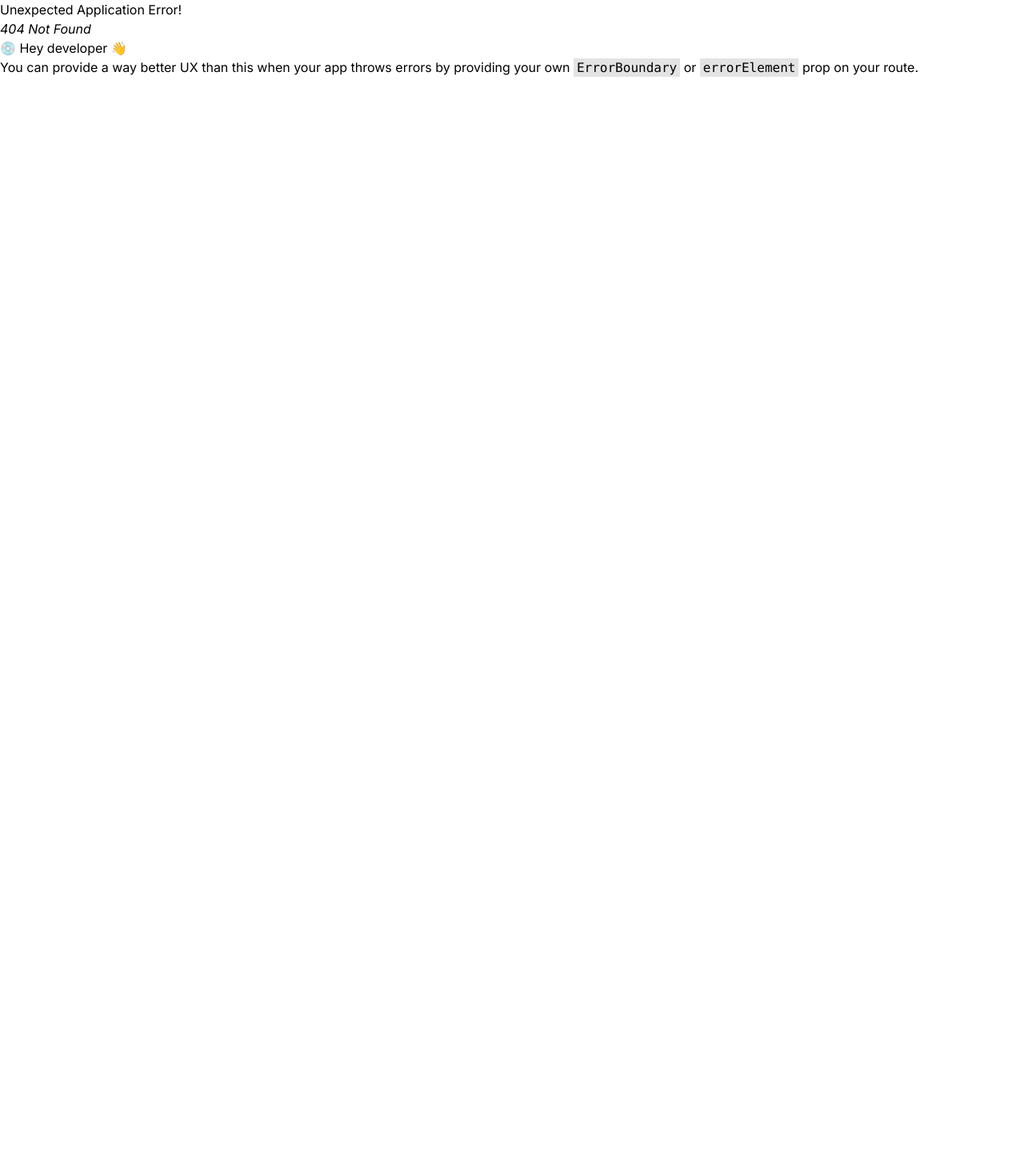
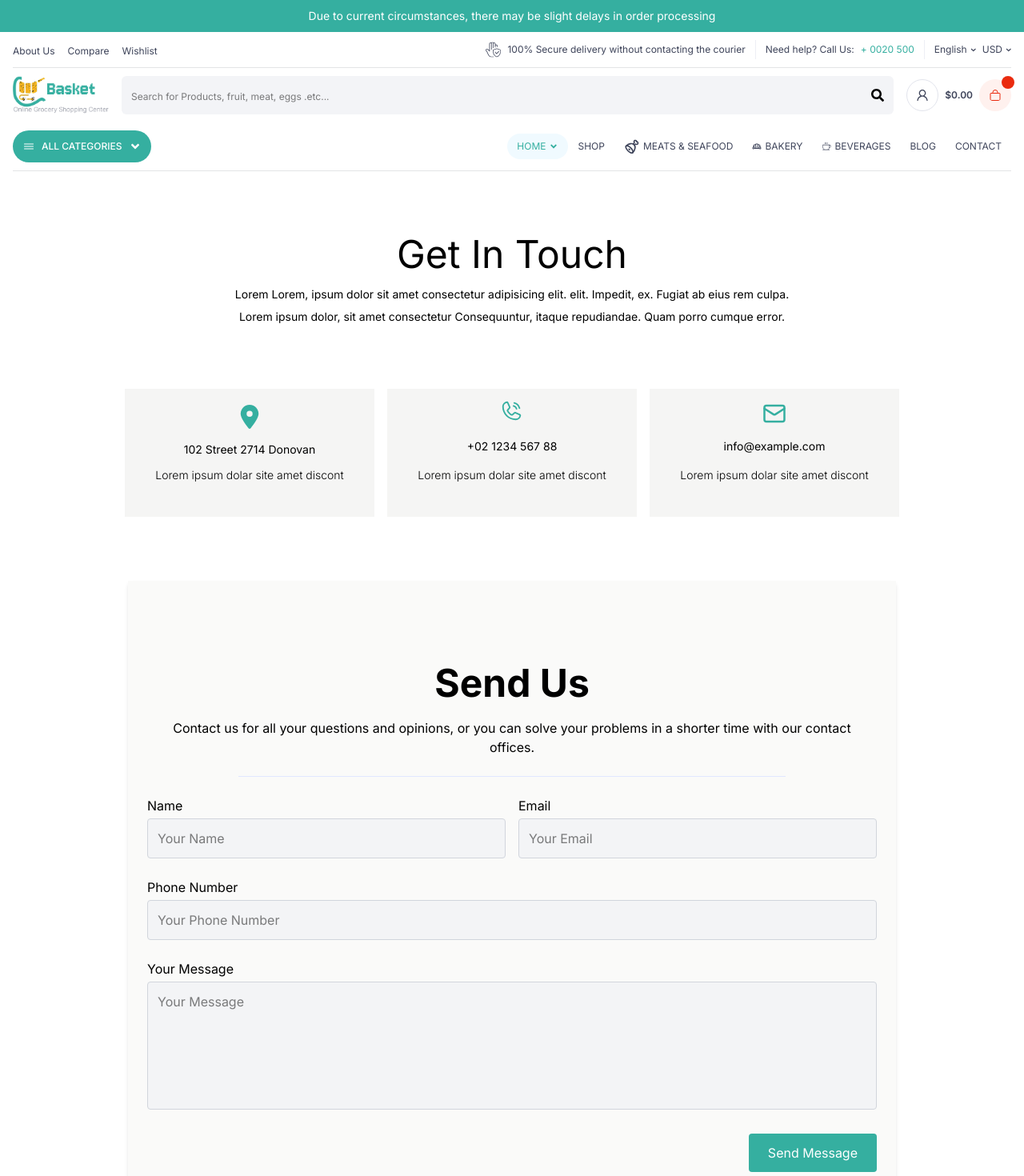
Before and after one commit to YussefMo/e-commerce-web-masters, a React (Vite) app: page /contact in a window 1280 px wide. Before the commit this address had no page. Shown: the top 1470 px of the page at 80% size. Before the commit the page ends 1000 px from the top, so only its background shows below. Built offline with nearby package versions, Linux system fonts and the light colour scheme.

Commit message:
Create Contact Page

```diff
--- a/src/components/header/BottomHeader.jsx
+++ b/src/components/header/BottomHeader.jsx
@@ -4,7 +4,7 @@ import { MdOutlineBakeryDining } from "react-icons/md";
 import { PiCoffeeLight } from "react-icons/pi";
 import { IoMenuOutline } from "react-icons/io5";
 import { useState } from "react";
-
+import { Link } from "react-router-dom";
 function BottomHeader() {
   const [showMenu, setShowMenu] = useState(false);
   const navItems = ['HOME', 'SHOP', 'MEATS & SEAFOOD', 'BAKERY', 'BEVERAGES', 'BLOG', 'CONTACT'];
@@ -19,8 +19,8 @@ function BottomHeader() {
       {/* nav items */}
       <ul className="flex items-center max-lg:hidden">
         <li>
-          <a href="#" className="text-xs text-primaryColor flex items-center gap-1 hover:text-primaryColor transition
-          bg-[#F0FAFF] px-3 py-2 rounded-2xl">HOME <FaAngleDown /></a>
+          <Link to="#" className="text-xs text-primaryColor flex items-center gap-1 hover:text-primaryColor transition
+          bg-[#F0FAFF] px-3 py-2 rounded-2xl">HOME <FaAngleDown /></Link>
         </li>
         <li>
           <a href="#" className="text-xs text-blackColor flex items-center gap-1 hover:text-primaryColor transition px-3 py-2 rounded-2xl hover:bg-[#F0FAFF]">
@@ -48,9 +48,10 @@ function BottomHeader() {
           </a>
         </li>
         <li>
-          <a href="#" className="text-xs text-blackColor flex items-center gap-1 hover:text-primaryColor transition px-3 py-2 rounded-2xl hover:bg-[#F0FAFF]">
+
+          <Link to="contact" className="text-xs text-blackColor flex items-center gap-1 hover:text-primaryColor transition px-3 py-2 rounded-2xl hover:bg-[#F0FAFF]">
             CONTACT
-          </a>
+          </Link>
         </li>
       </ul>
       {/* toggle menu */}
--- /dev/null
+++ b/src/pages/Contact.jsx
@@ -0,0 +1,119 @@
+import { FaLocationDot } from "react-icons/fa6";
+import { PiPhoneCall } from "react-icons/pi";
+import { LuMail } from "react-icons/lu";
+
+export default function Contact() {
+  return (
+    <>
+    {/* first section */}
+    <div className="text-black text-5xl text-center h-auto p-20">
+        <h2 className="mb-4 ">Get In Touch</h2>
+        <p className="text-sm  mx-auto mb-2 ">
+            Lorem Lorem, ipsum dolor sit amet consectetur adipisicing elit. elit. Impedit, ex.
+            Fugiat ab eius rem culpa.</p>
+        <p className="text-sm mx-auto">Lorem ipsum dolor, sit amet consectetur Consequuntur, itaque repudiandae. Quam porro cumque error.</p>
+    </div>
+
+
+        {/* secound section */}
+    <div className="flex flex-col md:flex-row gap-4 justify-center mb-5 px-4">
+
+  {/* first div */}
+  <div className="bg-stone-100 w-full md:w-1/4 h-40 text-center">
+    <div className="content mt-5">
+      <FaLocationDot className="text-primaryColor mx-auto mt-3 mb-4" size={30} />
+      <p className="text-sm mb-3">102 Street 2714 Donovan</p>
+      <p className="text-sm font-light">Lorem ipsum dolar site amet discont</p>
+    </div>
+  </div>
+
+  {/* second div */}
+  <div className="bg-stone-100 w-full md:w-1/4 h-40 text-center">
+    <div className="content mb-3">
+      <PiPhoneCall className="text-primaryColor mx-auto mt-3 mb-5" size={30} />
+      <p className="text-sm mb-4">+02 1234 567 88</p>
+      <p className="text-sm font-light">Lorem ipsum dolar site amet discont</p>
+    </div>
+  </div>
+
+  {/* third div */}
+  <div className="bg-stone-100 w-full md:w-1/4 h-40 text-center">
+    <LuMail className="text-primaryColor mx-auto mt-4" size={30} />
+    <p className="text-sm mb-4 mt-4">info@example.com</p>
+    <p className="text-sm font-light">Lorem ipsum dolar site amet discont</p>
+  </div>
+
+</div>
+
+
+    {/* third section */}
+    <div className="border-none h-auto mb-40 mt-20 w-3/4 mx-auto bg-stone-50 shadow-md p-6">
+
+    <div className="content-1 text-center">
+        <h2 className="font-bold text-5xl mt-20 mb-5">Send Us</h2>
+        <p>Contact us for all your questions and opinions,
+        or you can solve your problems in a shorter time with our contact <br /> offices.</p>
+    </div>
+
+    <hr className="w-3/4 mt-6 text-indigo-100 mx-auto " />
+
+        <form className="w-full mt-6 space-y-6">
+
+  {/* Name and Email */}
+  <div className="flex flex-col md:flex-row md:justify-between gap-4">
+    <div className="flex-1">
+      <label htmlFor="name" className="block mb-1">Name</label>
+      <input
+        type="text"
+        placeholder="Your Name"
+        className="w-full p-3 bg-gray-100 rounded border border-gray-300 focus:outline-none"
+      />
+    </div>
+
+    <div className="flex-1">
+      <label htmlFor="email" className="block mb-1">Email</label>
+      <input
+        type="email"
+        placeholder="Your Email"
+        className="w-full p-3 bg-gray-100 rounded border border-gray-300 focus:outline-none"
+      />
+    </div>
+  </div>
+
+  {/* Phone Number */}
+  <div>
+    <label htmlFor="phone" className="block mb-1">Phone Number</label>
+    <input
+      type="text"
+      placeholder="Your Phone Number"
+      className="w-full p-3 bg-gray-100 rounded border border-gray-300 focus:outline-none"
+    />
+  </div>
+
+  {/* Message */}
+  <div>
+    <label htmlFor="message" className="block mb-1">Your Message</label>
+    <textarea
+      placeholder="Your Message"
+      className="w-full h-40 p-3 bg-gray-100 rounded border border-gray-300 focus:outline-none resize-none"
+    ></textarea>
+  </div>
+
+  {/* Button */}
+  <div className="text-right">
+    <button
+      type="submit"
+      className="bg-primaryColor text-white px-6 py-3 rounded cursor-pointer hover:bg-opacity-90 transition"
+    >
+      Send Message
+    </button>
+  </div>
+</form>
+
+
+
+    </div>
+    </>
+
+  )
+}
--- a/src/routes/AppRoutes.jsx
+++ b/src/routes/AppRoutes.jsx
@@ -1,6 +1,7 @@
 import { createBrowserRouter, RouterProvider } from 'react-router-dom';
 import AppLayout from '../components/AppLayout';
 import { lazy } from 'react';
+import Contact from '../pages/Contact';
 const Home = lazy(() => import('../pages/Home'));
 
 // eslint-disable-next-line react-refresh/only-export-components
@@ -14,6 +15,16 @@ export const router = createBrowserRouter([
         element: <Home />
       }
     ]
+  },
+  {
+    path: 'contact',
+    element: <AppLayout />,
+    children: [
+      {
+        index : true,
+        element: <Contact />
+      }
+    ]
   }
 ]);
 
```
Also changed, not shown: 1 other file (tests, documents, lock files or other folders).
